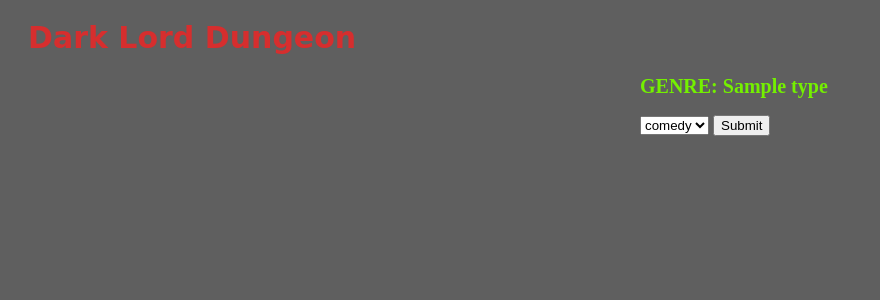
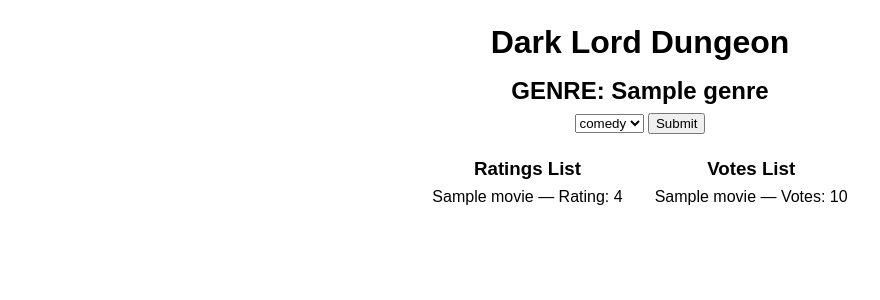
Before and after one commit to ECE3824-Spring2025/imdb-the-dark-lords, a Flask app: template templates/index.html in a window 1280 px wide. Shown: the top 300 px of the page, without its empty margins (0-880 px from the left). Run offline with Flask 3, Linux system fonts and the light colour scheme; the template is opened without the code that fills it: most values are stand-ins (such as "Sample title", 1, 10 or a date in 2020).

Commit message:
I've sorted the voted and rated lists, as well as displayed them, and centered them. This should be the BASIC assignment of the project if I understand correctly

```diff
--- a/app.py
+++ b/app.py
@@ -1,26 +1,33 @@
-from flask import Flask, render_template, url_for, request
+# app.py
+from flask import Flask, render_template, request
+import movie_data
 
 app = Flask(__name__)
 
-@app.route('/', methods=['POST','GET'])
+@app.route('/', methods=['GET', 'POST'])
 def index_func():
+    genre = request.args.get('genre')  # 'comedy', 'drama', 'action', or None
+    rating_data = None
+    likes_data = None
 
-    data = ''
-    # check for request data through GET method
-    if request.method == 'GET':
+    if genre == 'comedy':
+        rating_data = movie_data.sorted_ListWithRatingComedy_NoRepeats
+        likes_data  = movie_data.sorted_ListWithLikesComedy_NoRepeats
 
-        # evalate the choices
-        genre = request.args.get('genre')
-        if      genre == 'comedy':
-            data = 'SEND COMEDY LIST'
+    elif genre == 'drama':
+        rating_data = movie_data.sorted_ListWithRatingDrama_NoRepeats
+        likes_data  = movie_data.sorted_ListWithLikesDrama_NoRepeats
 
-        elif    genre == 'drama':
-            data = 'SEND DRAMA LIST'
+    elif genre == 'action':
+        rating_data = movie_data.sorted_ListWithRatingAction_NoRepeats
+        likes_data  = movie_data.sorted_ListWithLikesAction_NoRepeats
 
-        elif    genre == 'action':
-            data = 'SEND ACTION LIST'
-
-        return render_template("index.html",type = data)
+    return render_template(
+        "index.html",
+        genre=genre,
+        rating_data=rating_data,
+        likes_data=likes_data
+    )
 
 if __name__ == "__main__":
     app.run(debug=True)
--- a/movie_data.py
+++ b/movie_data.py
@@ -1,5 +1,4 @@
-ListWithRatingDrama=
-[{"id": "tt0068646", "name": "The Godfather", "rating":9.2},
+ListWithRatingDrama=[{"id": "tt0068646", "name": "The Godfather", "rating":9.2},
 {"id": "tt0468569", "name": "The Dark Knight", "rating":9.0},
 {"id": "tt0060196", "name": "The Good, the Bad and the Ugly", "rating":8.8},
 {"id": "tt0110912", "name": "Pulp Fiction", "rating":8.9},
@@ -10,8 +9,7 @@ ListWithRatingDrama=
 {"id": "tt0109830", "name": "Forrest Gump", "rating":8.8},
 {"id": "tt0108052", "name": "Schindler's List", "rating":9.0}]
 
-ListWithRatingAction=
-[{"id": "tt0468569", "name": "The Dark Knight", "rating":9.0},
+ListWithRatingAction=[{"id": "tt0468569", "name": "The Dark Knight", "rating":9.0},
 {"id": "tt1375666", "name": "Inception", "rating":8.8},
 {"id": "tt0080684", "name": "Star Wars: Episode V - The Empire Strikes Back", "rating":8.7},
 {"id": "tt0133093", "name": "The Matrix", "rating":8.7},
@@ -22,8 +20,7 @@ ListWithRatingAction=
 {"id": "tt0103064", "name": "Terminator 2: Judgment Day", "rating":8.6},
 {"id": "tt0047478", "name": "Seven Samurai", "rating":8.6}]
 
-ListWithRatingComedy=
-[{"id": "tt0118799", "name": "Life Is Beautiful", "rating":8.6},
+ListWithRatingComedy=[{"id": "tt0118799", "name": "Life Is Beautiful", "rating":8.6},
 {"id": "tt0088763", "name": "Back to the Future", "rating":8.5},
 {"id": "tt6966692", "name": "Green Book", "rating":8.2},
 {"id": "tt0120735", "name": "Lock, Stock and Two Smoking Barrels", "rating":8.1},
@@ -34,8 +31,7 @@ ListWithRatingComedy=
 {"id": "tt0114709", "name": "Toy Story", "rating":8.3},
 {"id": "tt4633694", "name": "Spider-Man: Into the Spider-Verse", "rating":8.4}]
 
-ListWithLikesDrama=
-[{"id": "tt0816692", "name": "Interstellar", "votes": "2.3M"},
+ListWithLikesDrama=[{"id": "tt0816692", "name": "Interstellar", "votes": "2.3M"},
 {"id": "tt0111161", "name": "The Shawshank Redemption", "votes": "3M"},
 {"id": "tt0068646", "name": "The Godfather", "votes": "2.1M"},
 {"id": "tt0114369", "name": "Se7en", "votes": "1.9M"},
@@ -46,8 +42,7 @@ ListWithLikesDrama=
 {"id": "tt15239678", "name": "Dune: Part Two", "votes": "585K"},
 {"id": "tt0166924", "name": "Mulholland Drive", "votes": "397K"}]
 
-ListWithLikesAction=
-[{"id": "tt9218128", "name": "Gladiator II", "votes": "172K"},
+ListWithLikesAction=[{"id": "tt9218128", "name": "Gladiator II", "votes": "172K"},
 {"id": "tt0087182", "name": "Dune", "votes": "203K"},
 {"id": "tt1684562", "name": "The Fall Guy", "votes": "203K"},
 {"id": "tt6263850", "name": "Deadpool & Wolverine", "votes": "454K"},
@@ -58,8 +53,7 @@ ListWithLikesAction=
 {"id": "tt15239678", "name": "Dune: Part Two", "votes": "585K"},
 {"id": "tt12037194", "name": "Furiosa: A Mad Max Saga", "votes": "261K"}]
 
-ListWithLikesComedy=
-[{"id": "tt7131622", "name": "Once Upon a Time... in Hollywood", "votes": "887K"},
+ListWithLikesComedy=[{"id": "tt7131622", "name": "Once Upon a Time... in Hollywood", "votes": "887K"},
 {"id": "tt16426418", "name": "Challengers", "votes": "137K"},
 {"id": "tt1684562", "name": "The Fall Guy", "votes": "203K"},
 {"id": "tt6263850", "name": "Deadpool & Wolverine", "votes": "454K"},
@@ -69,3 +63,26 @@ ListWithLikesComedy=
 {"id": "tt18259086", "name": "Sonic the Hedgehog 3", "votes": "28K"},
 {"id": "tt21823606", "name": "A Real Pain", "votes": "29K"},
 {"id": "tt20221436", "name": "Emilia Pérez", "votes": "32K"}]
+
+
+
+
+# Deduplicate and sort by rating for the "rating" lists:
+ListWithRatingDrama_NoRepeats = {m['id']: m for m in ListWithRatingDrama}.values()
+sorted_ListWithRatingDrama_NoRepeats = sorted(ListWithRatingDrama_NoRepeats, key=lambda x: x['rating'], reverse=True)
+
+ListWithRatingAction_NoRepeats = {m['id']: m for m in ListWithRatingAction}.values()
+sorted_ListWithRatingAction_NoRepeats = sorted(ListWithRatingAction_NoRepeats, key=lambda x: x['rating'], reverse=True)
+
+ListWithRatingComedy_NoRepeats = {m['id']: m for m in ListWithRatingComedy}.values()
+sorted_ListWithRatingComedy_NoRepeats = sorted(ListWithRatingComedy_NoRepeats, key=lambda x: x['rating'], reverse=True)
+
+# Deduplicate and sort by votes for the "likes" lists:
+ListWithLikesDrama_NoRepeats = {m['id']: m for m in ListWithLikesDrama}.values()
+sorted_ListWithLikesDrama_NoRepeats = sorted(ListWithLikesDrama_NoRepeats, key=lambda x: x['votes'], reverse=True)
+
+ListWithLikesAction_NoRepeats = {m['id']: m for m in ListWithLikesAction}.values()
+sorted_ListWithLikesAction_NoRepeats = sorted(ListWithLikesAction_NoRepeats, key=lambda x: x['votes'], reverse=True)
+
+ListWithLikesComedy_NoRepeats = {m['id']: m for m in ListWithLikesComedy}.values()
+sorted_ListWithLikesComedy_NoRepeats = sorted(ListWithLikesComedy_NoRepeats, key=lambda x: x['votes'], reverse=True)
--- a/static/styles.css
+++ b/static/styles.css
@@ -1,24 +1,116 @@
+@font-face {
+    font-family: 'outfit';
+    src: url('static/outfit/Outfit-ExtraBold.ttf');
+}
 
 body {
-    background-color: rgb(95, 95, 95);
+    font-family: outfit, sans-serif;
+    background-color: #f5f5f5;
+    text-align: center;
+    margin: 0;
+    padding: 0;
+}
+
+.container {
+    width: 60%;
+    margin: 50px auto;
+    background-color: #F0F1E9;
+    border: 2px solid #2c5364;
+    border-radius: 10px;
+    padding: 20px;
+    box-shadow: 0 4px 8px rgba(0, 0, 0, 0.2);
 }
 
 h1 {
-    color: rgb(214, 46, 46);
-    margin-left: 20px;
-    font-size: 30px;
-    font-family: "Comic Sans MS";
+    color: #58504A;
+    margin: 0px;
+    font-size: 20px;
+    font-family: "outfit";
 }
 
 h2 {
-    color: rgb(116, 240, 0);
+    color: #58504A;
     margin-left: auto;
-    width: 50%;
+    width: 100%;
     font-size: 20px;
-    font-family: :"Impact";
+    font-family: "outfit";
+    font-weight: 250;
+}
+
+
+h3 {
+    color: #58504A;
+    position: absolute;
+    left: 300px;
+    top: 170px;
+    font-size: 10px;
+    font-family: "Outfit", sans-serif;
+    font-weight: 500;
+    text-align: center;
+    width: 100px;
+}
+
+
+h4 {
+    color: #58504A;
+    position: absolute;
+    left: 150px;
+    top: 170px;
+    font-size: 10px;
+    font-family: "Outfit", sans-serif;
+    font-weight: 500;
+    text-align: center;
+    width: 100px;
 }
 
 form {
     margin-left: auto;
-    width: 50%;
+    width: 100%;
+    font-family: "outfit";
+
 }
+
+.banner {
+    height: 100%;
+    width: 90px;
+    position: fixed;
+    top: 0;
+    left: 0;
+    background-color: #C7C9BE;
+    overflow-x: hidden;
+    padding-top: 20px;
+    float: left;
+}
+
+
+.square1 {
+    height: 100px;
+    width: 100px;
+    background-color: white;
+    position: absolute;
+    left: 150px;
+    top: 200px;
+    border: 2px solid #58504A;
+    border-radius: 5px;
+    box-shadow: 1px 1px 5px rgba(0, 0, 0, 0.3);
+    display: flex;
+    align-items: center;
+    justify-content: center;
+    text-align: center;
+}
+
+.square2 {
+    height: 100px;
+    width: 100px;
+    background-color: white;
+    position: absolute;
+    left: 300px;
+    top: 200px;
+    border: 2px solid #58504A;
+    border-radius: 5px;
+    box-shadow: 1px 1px 5px rgba(0, 0, 0, 0.3);
+    display: flex;
+    align-items: center;
+    justify-content: center;
+    text-align: center;
+}
--- a/templates/index.html
+++ b/templates/index.html
@@ -1,27 +1,96 @@
 <!doctype html>
-
 <html>
 
-    <head>
-        <link rel="stylesheet" href="{{ url_for('static', filename='styles.css') }}">
-        <title> Dark Lord Dungeon </title>
-    </head>
+<head>
+    <title>Dark Lord Dungeon</title>
+    <style>
+        /* 1) Center everything in the body */
+        body {
+            display: flex;
+            flex-direction: column;
+            align-items: center;
+            /* center horizontally */
+            justify-content: flex-start;
+            margin: 0;
+            padding: 1rem;
+            font-family: sans-serif;
+            /* optional nicer font */
+            text-align: center;
+            /* text will be centered */
+        }
 
-    <body>
-        <h1> Dark Lord Dungeon </h1>
-    </body>
+        h1,
+        h2,
+        h3 {
+            margin: 0.5rem 0;
+        }
 
-    <body>
-        <h2> GENRE: {{ type }} </h2>
-    </body>
+        /* 2) Two-column container for the lists */
+        .lists-container {
+            display: flex;
+            gap: 2rem;
+            justify-content: center;
+            margin-top: 1rem;
+        }
 
+        /* 3) Remove default bullets and extra spacing from <ul> */
+        ul {
+            list-style-type: none;
+            padding: 0;
+            margin: 0;
+        }
+
+        /* 4) Optional: center text in the lists themselves (if desired) */
+        /*
+      .lists-container li {
+        text-align: center;
+      }
+    */
+    </style>
+</head>
+
+<body>
+    <h1>Dark Lord Dungeon</h1>
+
+    <h2>GENRE: {{ genre if genre else "None selected" }}</h2>
+
+    <!-- Genre selection form -->
     <form method="GET" action="#">
-        <select name="genre" id="genre" >
-            <option value="comedy"> comedy </option>
-            <option value="drama"> drama </option>
-            <option value="action"> action </option>
+        <select name="genre" id="genre">
+            <option value="comedy" {% if genre=='comedy' %}selected{% endif %}>comedy</option>
+            <option value="drama" {% if genre=='drama' %}selected{% endif %}>drama</option>
+            <option value="action" {% if genre=='action' %}selected{% endif %}>action</option>
         </select>
-        <input type="submit">
+        <input type="submit" value="Submit">
     </form>
 
+    <!-- If we have rating or likes data, display them in side-by-side divs -->
+    {% if rating_data or likes_data %}
+    <div class="lists-container">
+        {% if rating_data %}
+        <div>
+            <h3>Ratings List</h3>
+            <ul>
+                {% for movie in rating_data %}
+                <li>{{ movie.name }} — Rating: {{ movie.rating }}</li>
+                {% endfor %}
+            </ul>
+        </div>
+        {% endif %}
+        {% if likes_data %}
+        <div>
+            <h3>Votes List</h3>
+            <ul>
+                {% for movie in likes_data %}
+                <li>{{ movie.name }} — Votes: {{ movie.votes }}</li>
+                {% endfor %}
+            </ul>
+        </div>
+        {% endif %}
+    </div>
+    {% else %}
+    <p>No genre selected or no data to display.</p>
+    {% endif %}
+</body>
+
 </html>
```
Also changed, not shown: testing.py (added, +18 -0 lines).
